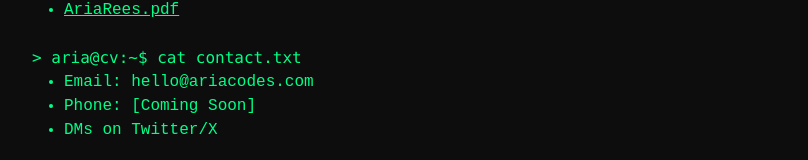
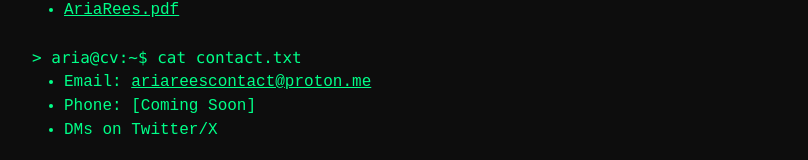
Before and after one commit to AriasADev/Terminal-Portfolio, a plain HTML site: page index.html in a window 1280 px wide. Shown: the part 802-962 px from the top of the page, without its empty margins (224-1032 px from the left). Drawn offline with nearby package versions, Linux system fonts and the light colour scheme.

Commit message:
changed email addres to updated one

```diff
--- a/index.html
+++ b/index.html
@@ -64,7 +64,7 @@
         <br>
         <pre>> aria@cv:~$ cat contact.txt</pre>
             <ul class="ml-8 list-disc">
-                <li>Email: hello@ariacodes.com</li>
+                <li>Email: <a href="mailto:ariareescontact@proton.me" target="_blank" rel="noopener noreferrer"><u>ariareescontact@proton.me</u></a></li>
                 <li>Phone: [Coming Soon]</li>
                 <li>DMs on Twitter/X</li>
             </ul>
```
